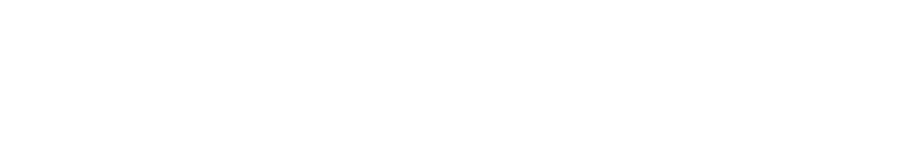
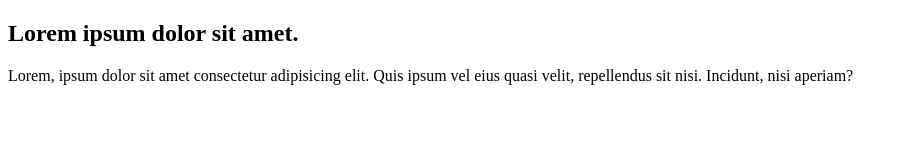
Before and after one commit to LenaM777/test-3, a plain HTML site: page index.html in a window 1280 px wide. Shown: the whole page, without its empty margins (0-907 px from the left). Drawn offline with Linux system fonts and the light colour scheme.

```diff
--- a/index.html
+++ b/index.html
@@ -6,6 +6,13 @@
     <title>Document</title>
 </head>
 <body>
+    <header></header>
+    <main>
+        <section>
+            <h1>Lorem ipsum dolor sit amet.</h1>
+            <p>Lorem, ipsum dolor sit amet consectetur adipisicing elit. Quis ipsum vel eius quasi velit, repellendus sit nisi. Incidunt, nisi aperiam?</p>
+        </section>
+    </main>
 
 </body>
 </html>
--- a/scss/main.scss
+++ b/scss/main.scss
@@ -0,0 +1,3 @@
+* {
+    box-sizing: border-box;
+}
```
Also changed, not shown: css/main.min.css (added), 2 other files.
